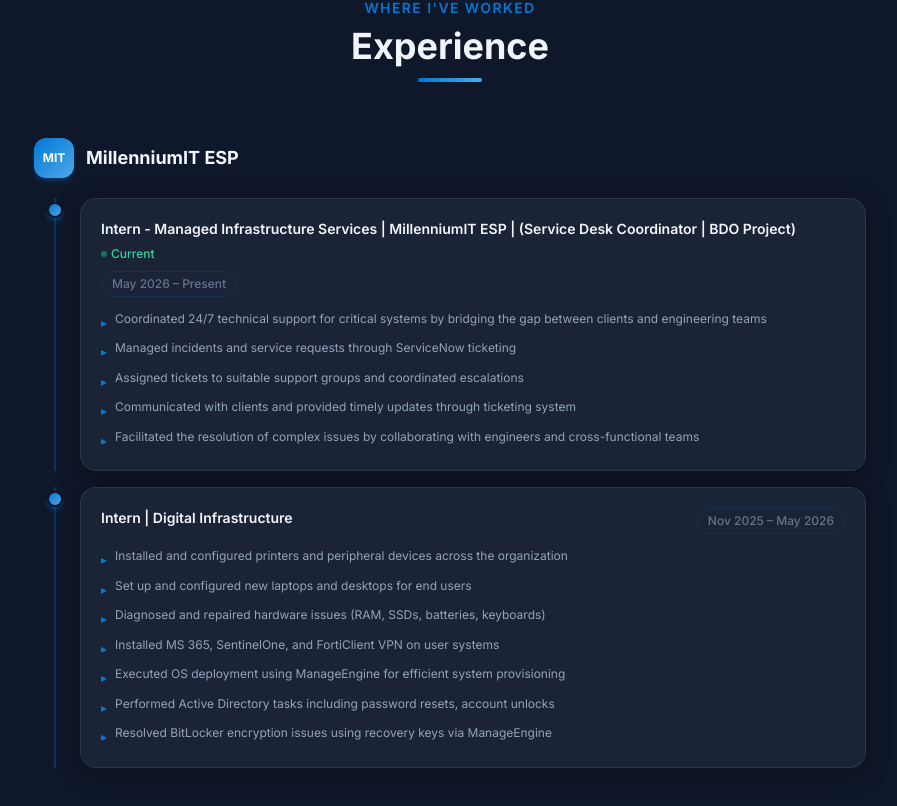
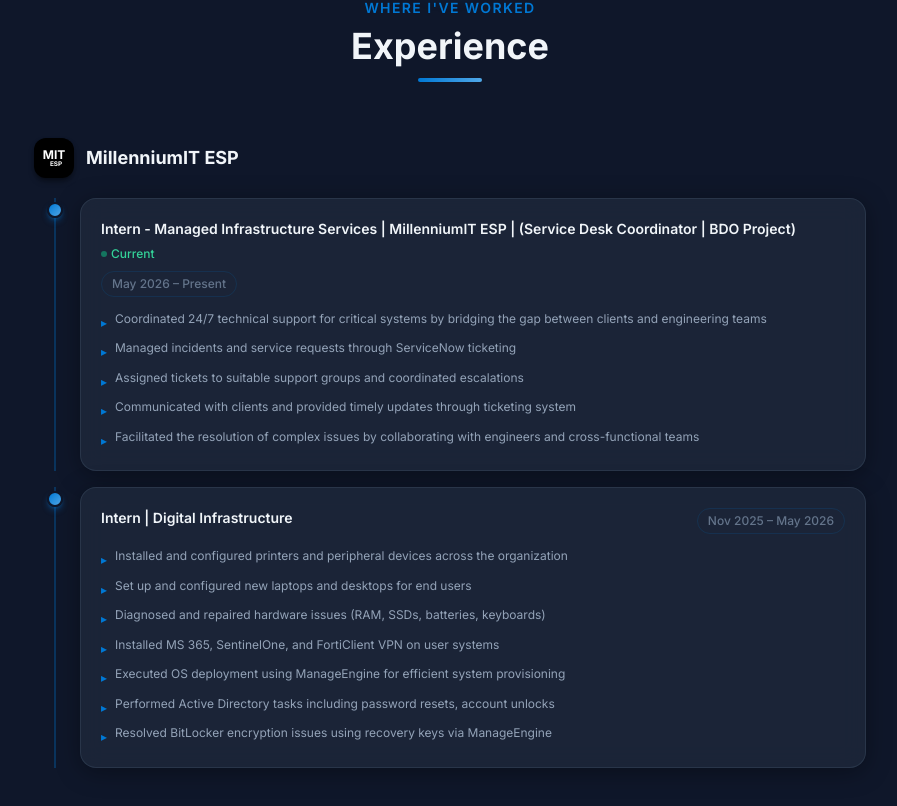
Before and after one commit to HarithaLayomin/Haritha-Layomin-Portfolio, a React (Vite) app: page / in a window 1280 px wide. Shown: the part 1753-2559 px from the top of the page, without its empty margins (190-1087 px from the left). Built offline with nearby package versions, Linux system fonts and the light colour scheme; the HTML template or start-up script is replaced by a standard one.

Commit message:
Icon Updated

```diff
--- a/src/components/Experience.jsx
+++ b/src/components/Experience.jsx
@@ -125,10 +125,30 @@
                 }`}
                 style={{ transitionDelay: `${ei * 0.15}s` }}
               >
-                <div className="w-10 h-10 rounded-xl bg-gradient-to-br from-azure-blue to-azure-light flex items-center justify-center shadow-md shadow-azure-blue/30 flex-shrink-0">
-                  <span className="text-white font-bold text-xs">
+                <div className={`w-10 h-10 rounded-xl flex flex-col items-center justify-center shadow-md flex-shrink-0 ${
+                  exp.company.includes('Bank of Ceylon')
+                    ? 'bg-white shadow-black/20'
+                    : exp.company.includes('MillenniumIT')
+                    ? 'bg-black shadow-black/40'
+                    : 'bg-gradient-to-br from-azure-blue to-azure-light shadow-azure-blue/30'
+                }`}>
+                  <span className={`font-bold text-xs leading-none ${
+                    exp.company.includes('Bank of Ceylon')
+                      ? 'text-yellow-500'
+                      : exp.company.includes('MillenniumIT')
+                      ? 'text-white'
+                      : 'text-white'
+                  }`}
+                  style={exp.company.includes('Bank of Ceylon') ? {
+                    textShadow: '0 0 0 1px white, 0 0 0 2px white'
+                  } : {}}>
                     {exp.company.includes('MillenniumIT') ? 'MIT' : exp.company.includes('Bank of Ceylon') ? 'BOC' : exp.company.slice(0, 2).toUpperCase()}
                   </span>
+                  {exp.company.includes('MillenniumIT') && (
+                    <span className="text-white font-bold text-[0.4rem] leading-none ml-1">
+                      ESP
+                    </span>
+                  )}
                 </div>
                 <h3 className="text-lg font-bold text-primary">{exp.company}</h3>
               </div>
```
